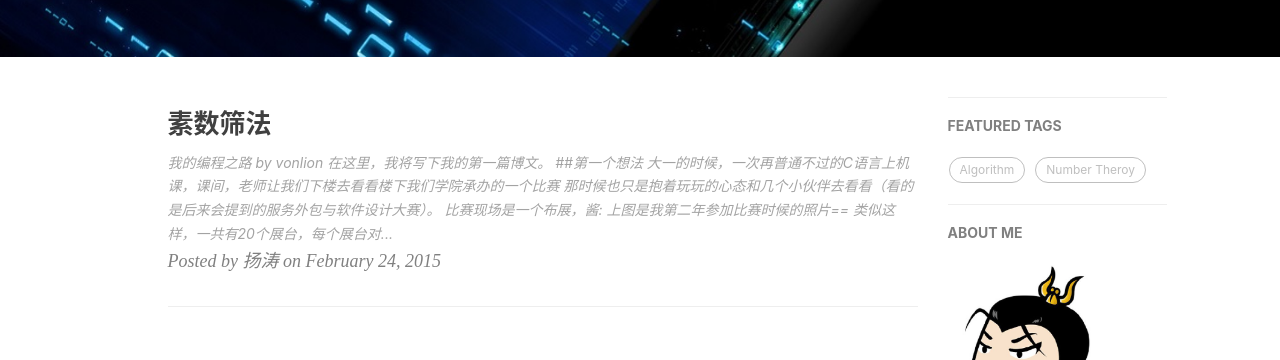
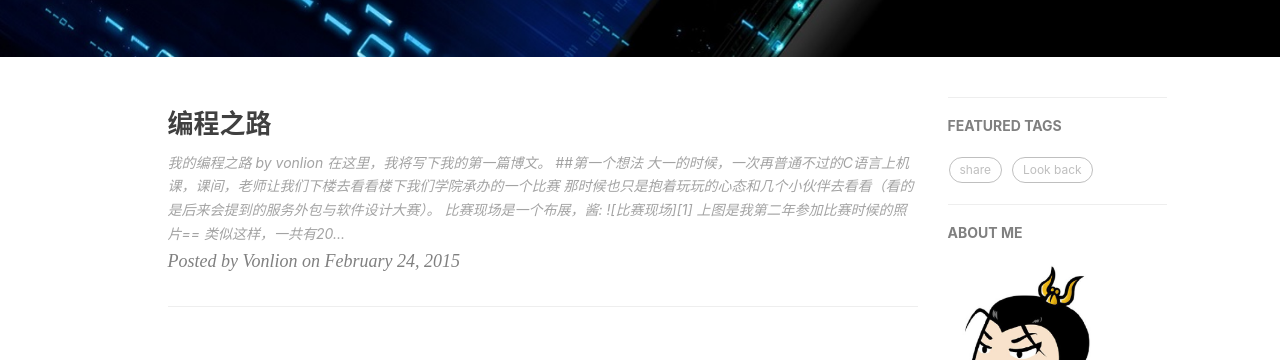
Before and after one commit to lihaof/lihaof.github.io, a Jekyll site: the page built from index.html, in a window 1280 px wide. Shown: the part 385-745 px from the top of the page. Built offline with Jekyll 4.4.1, drawn with Linux system fonts in a browser that asks for light colours; nearby versions of some CDN libraries; the list of posts is cut into pages by our own code; comment, search, counter and statistics services are not loaded.

Commit message:
文章修改

```diff
--- a/_posts/2015-02-24-Seive-Of-Prime-Numbers.md
+++ b/_posts/2015-02-24-Seive-Of-Prime-Numbers.md
@@ -1,12 +1,12 @@
 ---
 layout: post
-title: 素数筛法
+title: 编程之路
 subtitle:
 description:
-author: 扬涛
+author: Vonlion
 header-img:
 category: []
-tags: [Algorithm, Number Theroy]
+tags: [share, Look back]
 ---
 
 # 我的编程之路
```
Also changed, not shown: other parts of _posts/2015-02-24-Seive-Of-Prime-Numbers.md (+5 -8 lines).
